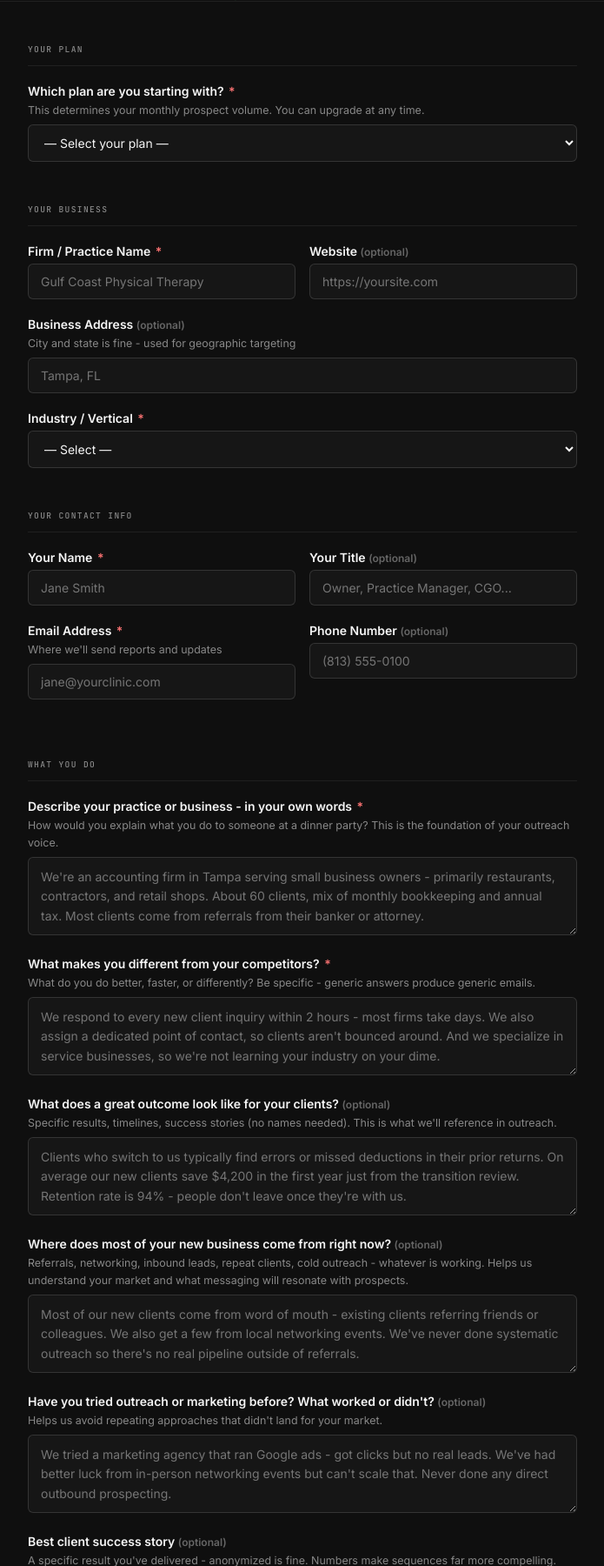
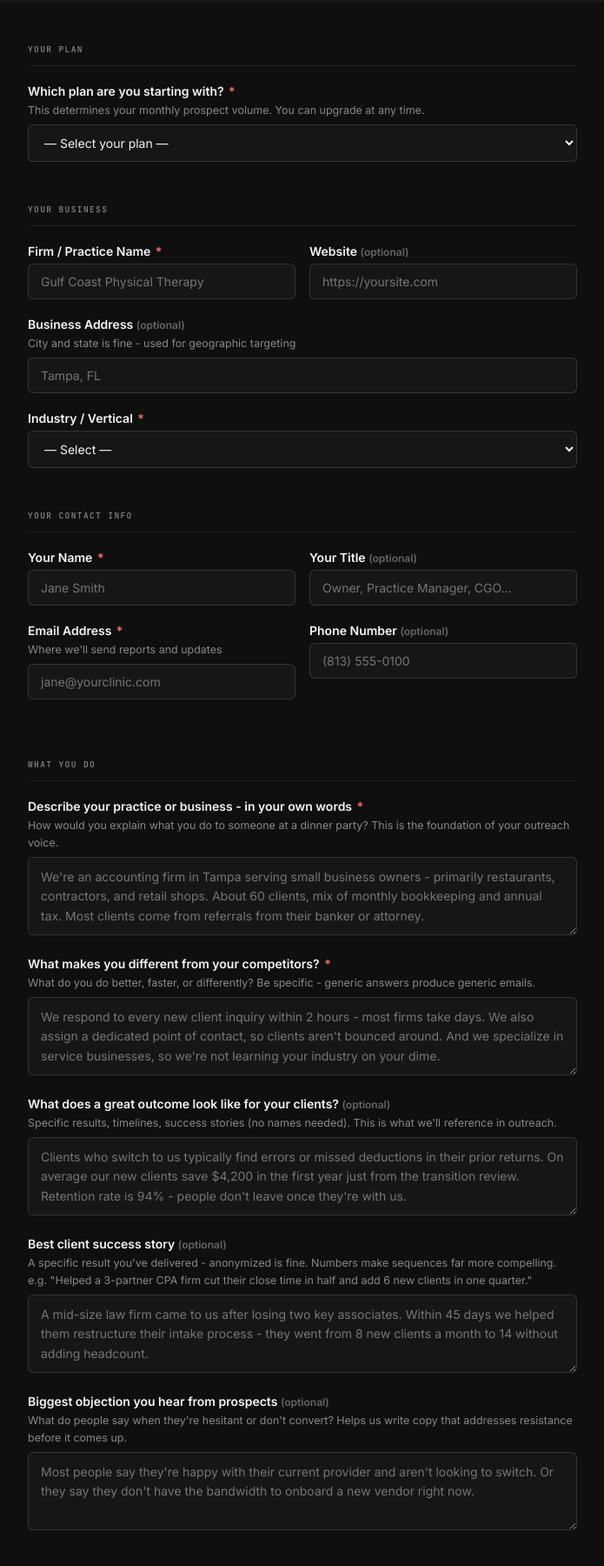
Before and after one commit to BotGob/argusreach-ops, a Flask app: page /intake in a window 1280 px wide. Shown: the part 441-2241 px from the top of the page at 87% size, without its empty margins (292-987 px from the left). Run offline with Flask 3, Linux system fonts and the light colour scheme.

Commit message:
refactor: intake form audit — remove 5 redundant fields, move meeting format to booking section
Removed (don't map to any process):
- best_referral_sources (discovery call question)
- prior_outreach (discovery call question)
- target_company_type (no Apollo filter mapping)
- monthly_capacity (plan already determines volume)
- how_heard (marketing question, not operational)

Moved:
- Meeting format checkboxes: Section 4 (Targeting) → Section 6 (Booking)

Cleaned up matching app.py intake storage and client record mapping.

```diff
--- a/admin/app.py
+++ b/admin/app.py
@@ -1608,8 +1608,6 @@ def intake():
             "business_description": f.get("business_description","").strip(),
             "differentiator":       f.get("differentiator","").strip(),
             "outcomes":             f.get("outcomes","").strip(),
-            "best_referral_sources":f.get("best_referral_sources","").strip(),
-            "prior_outreach":       f.get("prior_outreach","").strip(),
             # Targeting
             "plan":                 f.get("plan","starter").strip(),
             "meeting_format":       ",".join(request.form.getlist("meeting_format")),
@@ -1618,11 +1616,9 @@ def intake():
             "prospect_objection":   f.get("prospect_objection","").strip(),
             "target_locations":     f.get("target_locations","").strip(),
             "target_titles":        f.get("target_titles","").strip(),
-            "target_company_type":  f.get("target_company_type","").strip(),
             "target_industry":      ",".join(request.form.getlist("target_industry")),
             "target_seniority":     ",".join(request.form.getlist("target_seniority")),
             "target_company_size":  ",".join(request.form.getlist("target_company_size")),
-            "monthly_capacity":     f.get("monthly_capacity","").strip(),
             "dnc_notes":            f.get("dnc_notes","").strip(),
             "dnc_emails":           f.get("dnc_emails","").strip(),
             "icp_summary":          f.get("icp_summary","").strip(),
@@ -1636,7 +1632,6 @@ def intake():
             "desired_action":       f.get("desired_action","book_call").strip(),
             "has_existing_list":    f.get("has_existing_list","no").strip(),
             # Meta
-            "how_heard":            f.get("how_heard","").strip(),
             "notes":                f.get("notes","").strip(),
         }
         intakes = load_intakes()
@@ -1868,15 +1863,11 @@ def intake_approve(intake_id):
             "_prospect_objection":   intake.get("prospect_objection",""),
             "_target_locations":     intake.get("target_locations",""),
             "_target_titles":        intake.get("target_titles",""),
-            "_target_company_type":  intake.get("target_company_type",""),
-            "_monthly_capacity":     intake.get("monthly_capacity",""),
             "_value_prop":           intake.get("value_prop",""),
             "_differentiator":       intake.get("differentiator",""),
             "_outcomes":             intake.get("outcomes",""),
-            "_best_referral_sources":intake.get("best_referral_sources",""),
             "_voice_sample":         intake.get("voice_sample",""),
             "_business_description": intake.get("business_description",""),
-            "_prior_outreach":       intake.get("prior_outreach",""),
             "_dnc_notes":            intake.get("dnc_notes",""),
             "_dnc_emails":           intake.get("dnc_emails",""),
             "_target_industry":      intake.get("target_industry",""),
--- a/admin/templates/intake_form.html
+++ b/admin/templates/intake_form.html
@@ -285,18 +285,8 @@
       </label>
       <textarea name="outcomes" placeholder="Clients who switch to us typically find errors or missed deductions in their prior returns. On average our new clients save $4,200 in the first year just from the transition review. Retention rate is 94% - people don't leave once they're with us."></textarea>
     </div>
-    <div class="field">
-      <label>Where does most of your new business come from right now? <span style="color:#666;font-size:0.75rem;">(optional)</span>
-        <span class="hint">Referrals, networking, inbound leads, repeat clients, cold outreach - whatever is working. Helps us understand your market and what messaging will resonate with prospects.</span>
-      </label>
-      <textarea name="best_referral_sources" placeholder="Most of our new clients come from word of mouth - existing clients referring friends or colleagues. We also get a few from local networking events. We've never done systematic outreach so there's no real pipeline outside of referrals."></textarea>
-    </div>
-    <div class="field">
-      <label>Have you tried outreach or marketing before? What worked or didn't? <span style="color:#666;font-size:0.75rem;">(optional)</span>
-        <span class="hint">Helps us avoid repeating approaches that didn't land for your market.</span>
-      </label>
-      <textarea name="prior_outreach" placeholder="We tried a marketing agency that ran Google ads - got clicks but no real leads. We've had better luck from in-person networking events but can't scale that. Never done any direct outbound prospecting."></textarea>
-    </div>
+
+
     <div class="field">
       <label>Best client success story <span style="color:#666;font-size:0.75rem;">(optional)</span>
         <span class="hint">A specific result you've delivered - anonymized is fine. Numbers make sequences far more compelling. e.g. "Helped a 3-partner CPA firm cut their close time in half and add 6 new clients in one quarter."</span>
@@ -358,12 +348,7 @@
         <label class="cb"><input type="checkbox" name="target_seniority" value="any"><span class="cb-label">Anyone with the right title</span></label>
       </div>
     </div>
-    <div class="field">
-      <label>Target Company / Practice Type <span style="color:#666;font-size:0.75rem;">(optional)</span>
-        <span class="hint">Any specifics about the type of organization? Specialty, ownership, stage, etc.</span>
-      </label>
-      <input name="target_company_type" placeholder="Independent firms and practices - not national chains or corporate-owned. Locally owned, growing.">
-    </div>
+
     <div class="field">
       <label>Target Company Size <span class="req">*</span>
         <span class="hint">Select all that apply. Employee count of the companies you want to reach.</span>
@@ -376,19 +361,7 @@
         <label class="cb"><input type="checkbox" name="target_company_size" value="any"><span class="cb-label">Any size</span></label>
       </div>
     </div>
-    <div class="field">
-      <label>How many new clients can you realistically take per month? <span style="color:#666;font-size:0.75rem;">(optional)</span>
-        <span class="hint">This helps us set the right campaign volume and avoid overwhelming your team.</span>
-      </label>
-      <select name="monthly_capacity">
-        <option value="">— Select —</option>
-        <option value="1-5">1–5 new clients</option>
-        <option value="5-15">5–15 new clients</option>
-        <option value="15-30">15–30 new clients</option>
-        <option value="30-50">30–50 new clients</option>
-        <option value="50+">50+ - no meaningful cap</option>
-      </select>
-    </div>
+
     <div class="field">
       <label>Do-Not-Contact list - email addresses or domains <span style="color:#666;font-size:0.75rem;">(optional)</span>
         <span class="hint">The best way to protect a company: include their email domain (e.g. smithlaw.com or @smithlaw.com). This blocks every person at that company, not just the ones you know by name. Individual email addresses work too. One per line - a spreadsheet or CRM export is fine, we'll extract what we need.</span>
@@ -396,24 +369,6 @@
       <textarea name="dnc_emails" placeholder="smithlaw.com&#10;firstnationalbank.com&#10;john@specificperson.com"></textarea>
     </div>
 
-    <div class="field">
-      <label>When a prospect says yes - how do you prefer to meet? <span class="req">*</span>
-        <span class="hint">This determines how we word the reply and what your Calendly booking link is set up for.</span>
-      </label>
-      <div class="checkbox-grid" id="meeting_format_group">
-        <label class="cb"><input type="checkbox" name="meeting_format" value="phone" onchange="toggleOfficeAddress()"><span class="cb-label">Phone call</span></label>
-        <label class="cb"><input type="checkbox" name="meeting_format" value="zoom" onchange="toggleOfficeAddress()"><span class="cb-label">Video call (Zoom / Teams / Google Meet)</span></label>
-        <label class="cb"><input type="checkbox" name="meeting_format" value="in_person_their_office" onchange="toggleOfficeAddress()"><span class="cb-label">In-person - I go to their office</span></label>
-        <label class="cb"><input type="checkbox" name="meeting_format" value="in_person_my_office" onchange="toggleOfficeAddress()"><span class="cb-label">In-person - they come to my office</span></label>
-      </div>
-      <div style="font-size:0.72rem;color:#666;margin-top:6px;">Select all that apply - prospects will choose from these options when they book.</div>
-    </div>
-    <div class="field" id="office_address_field" style="display:none;">
-      <label>Your office address <span class="req">*</span>
-        <span class="hint">Required when "they come to my office" is selected. Shown on booking confirmations.</span>
-      </label>
-      <input name="office_address" id="office_address" placeholder="1234 Bay Harbor Blvd, Suite 200, Tampa, FL 33601">
-    </div>
 
     <!-- ── SECTION 5: YOUR MESSAGE & VOICE ──────────────────────────── -->
     <div class="section-header">Your Message & Voice</div>
@@ -443,6 +398,26 @@
         <span class="hint">Compliance constraints, things that don't fit your brand, anything that could create legal risk.</span>
       </label>
       <textarea name="compliance_note" placeholder="Do not promise specific results or savings figures. Do not say 'best' or 'top-rated.' Do not mention our fees - we handle that in the discovery call. Do not use the word 'guarantee.'"></textarea>
+    </div>
+
+
+    <div class="field">
+      <label>When a prospect says yes - how do you prefer to meet? <span class="req">*</span>
+        <span class="hint">This determines how we word the reply and what your Calendly booking link is set up for.</span>
+      </label>
+      <div class="checkbox-grid" id="meeting_format_group">
+        <label class="cb"><input type="checkbox" name="meeting_format" value="phone" onchange="toggleOfficeAddress()"><span class="cb-label">Phone call</span></label>
+        <label class="cb"><input type="checkbox" name="meeting_format" value="zoom" onchange="toggleOfficeAddress()"><span class="cb-label">Video call (Zoom / Teams / Google Meet)</span></label>
+        <label class="cb"><input type="checkbox" name="meeting_format" value="in_person_their_office" onchange="toggleOfficeAddress()"><span class="cb-label">In-person - I go to their office</span></label>
+        <label class="cb"><input type="checkbox" name="meeting_format" value="in_person_my_office" onchange="toggleOfficeAddress()"><span class="cb-label">In-person - they come to my office</span></label>
+      </div>
+      <div style="font-size:0.72rem;color:#666;margin-top:6px;">Select all that apply - prospects will choose from these options when they book.</div>
+    </div>
+    <div class="field" id="office_address_field" style="display:none;">
+      <label>Your office address <span class="req">*</span>
+        <span class="hint">Required when "they come to my office" is selected. Shown on booking confirmations.</span>
+      </label>
+      <input name="office_address" id="office_address" placeholder="1234 Bay Harbor Blvd, Suite 200, Tampa, FL 33601">
     </div>
 
     <!-- ── SECTION 6: BOOKING & CAMPAIGN ────────────────────────────── -->
@@ -488,10 +463,7 @@
         <option value="yes_later">Yes - I'll email it to vito@argusreach.com before we start</option>
       </select>
     </div>
-    <div class="field">
-      <label>How did you hear about ArgusReach? <span style="color:#666;font-size:0.75rem;">(optional)</span></label>
-      <input name="how_heard" placeholder="Referral, LinkedIn, Google, etc.">
-    </div>
+
     <div class="field">
       <label>Anything else we should know before we start <span style="color:#666;font-size:0.75rem;">(optional)</span></label>
       <textarea name="notes" placeholder="Seasonal considerations, upcoming events, anything unique about your market or situation..."></textarea>
```
